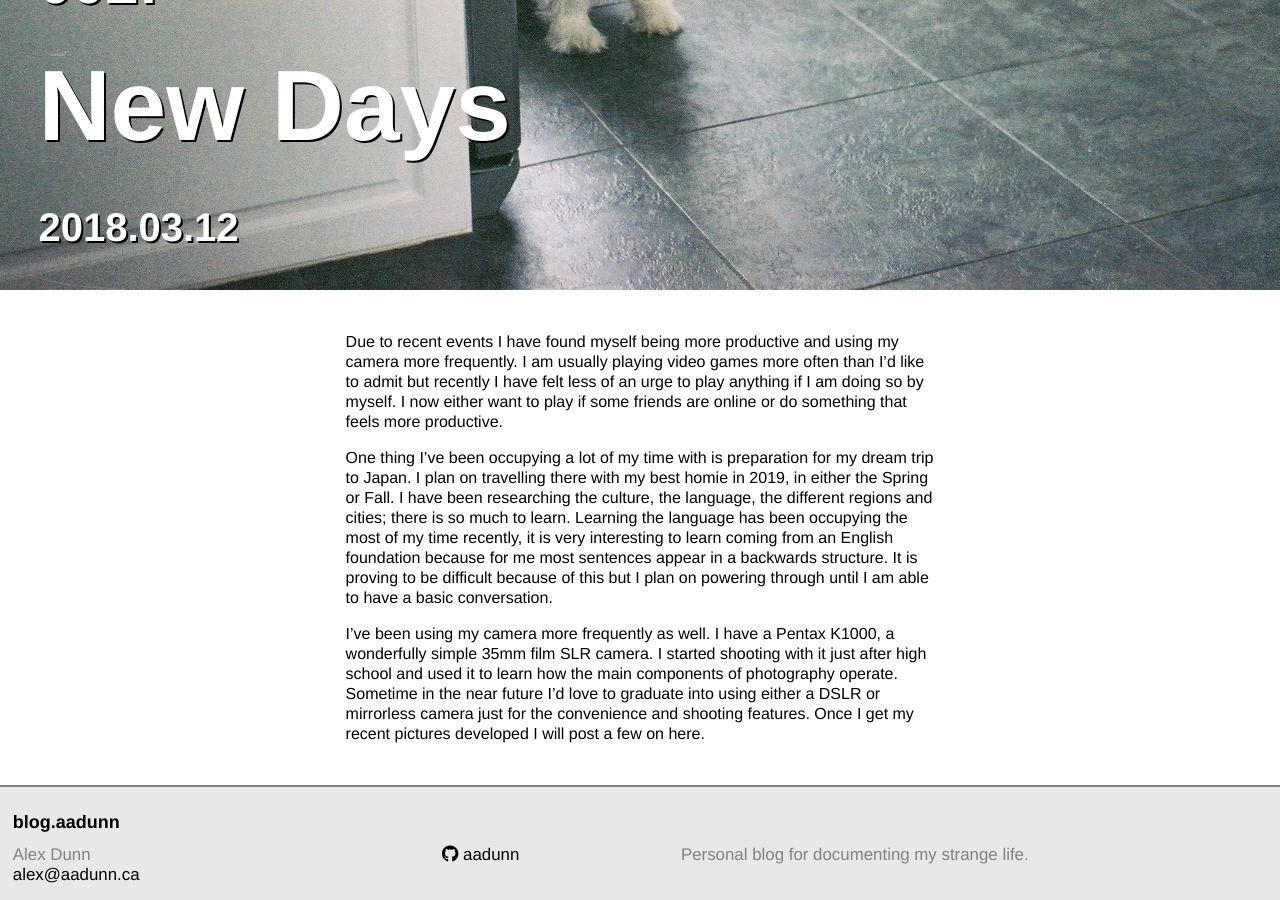
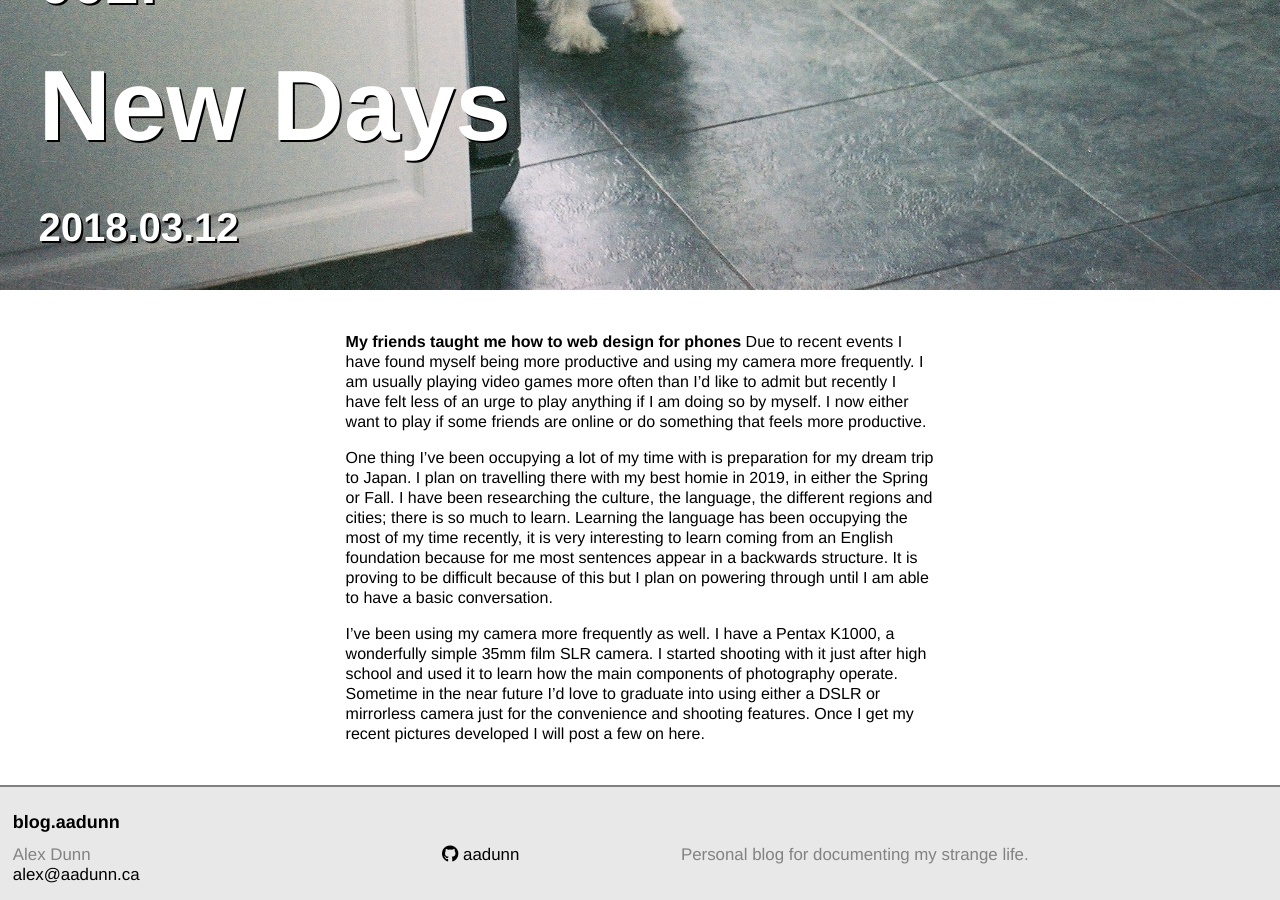
Before and after one commit to aadunn/blog, a Jekyll site: the page built from _posts/2018-03-12-new-days.md, in a window 1280 px wide and 900 px high, scrolled down 610 px. Built offline with Jekyll 4.4.1, drawn with Linux system fonts in a browser that asks for light colours; nearby versions of some CDN libraries.

Commit message:
added title to post 002

```diff
--- a/_posts/2018-03-12-new-days.md
+++ b/_posts/2018-03-12-new-days.md
@@ -6,6 +6,7 @@ categories: daily
 headerImage: /assets/images/haru.jpg
 headerAlt: "haru"
 ---
+**My friends taught me how to web design for phones**
 Due to recent events I have found myself being more productive and using my camera more frequently. I am usually playing video games more often than I'd like to admit but recently I have felt less of an urge to play anything if I am doing so by myself. I now either want to play if some friends are online or do something that feels more productive.
 
 One thing I've been occupying a lot of my time with is preparation for my dream trip to Japan. I plan on travelling there with my best homie in 2019, in either the Spring or Fall. I have been researching the culture, the language, the different regions and cities; there is so much to learn. Learning the language has been occupying the most of my time recently, it is very interesting to learn coming from an English foundation because for me most sentences appear in a backwards structure. It is proving to be difficult because of this but I plan on powering through until I am able to have a basic conversation.
```
